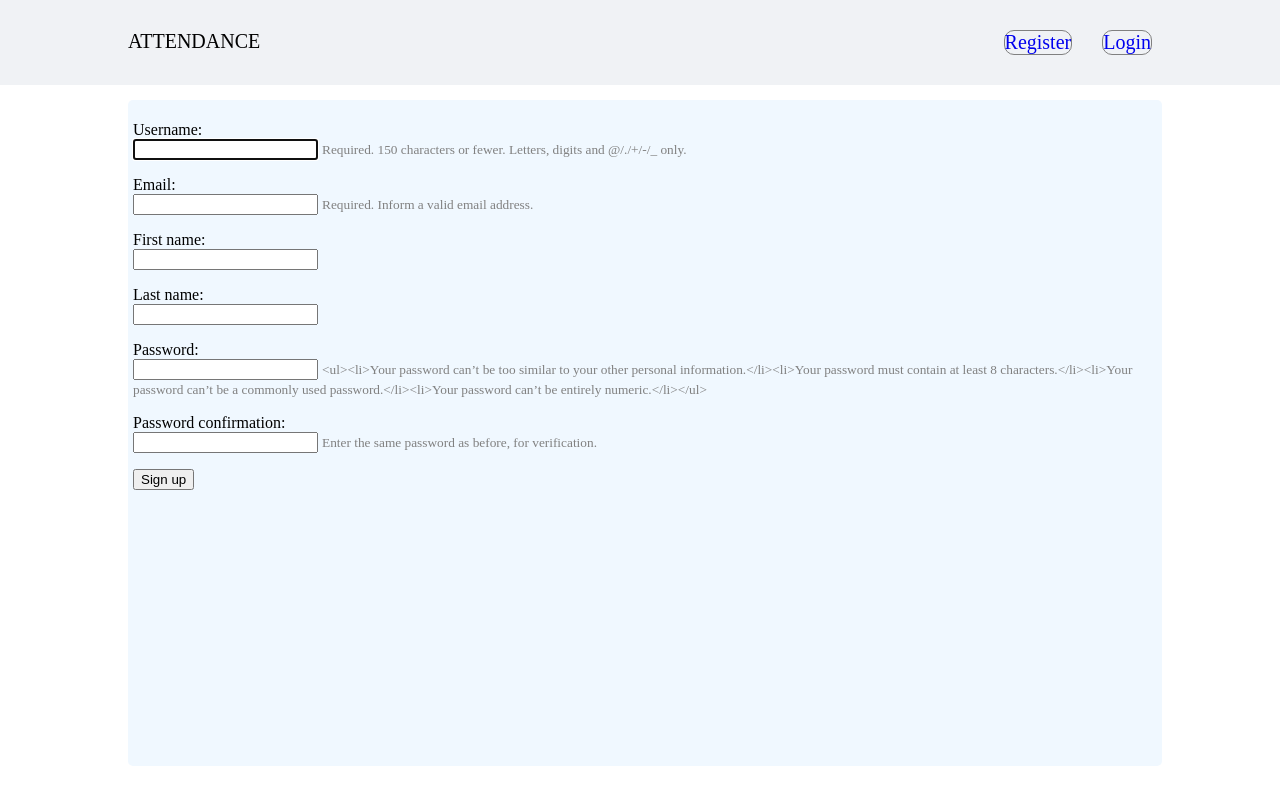
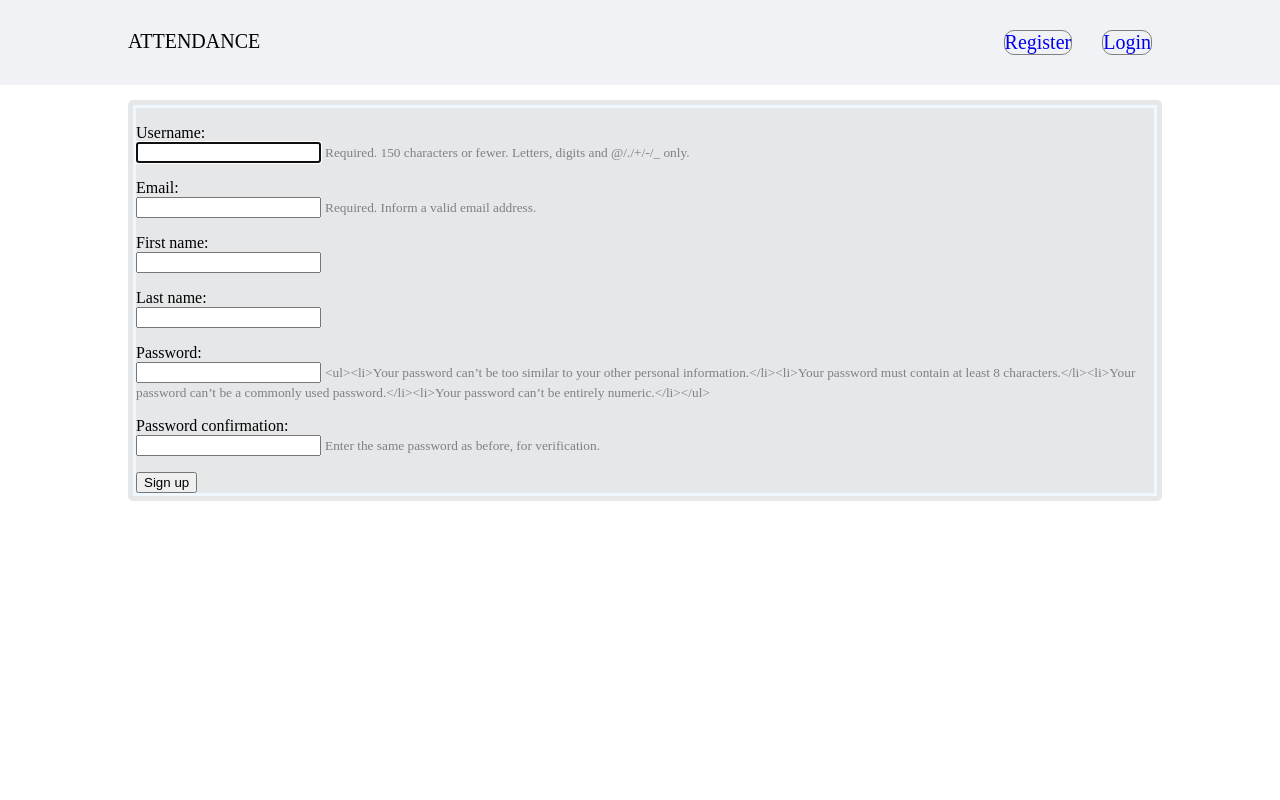
Before and after one commit to mahbubcseju/attendance-by-face-recognition, a Django app: page /sign_up in a window 1280 px wide. Run offline with Django 3.2, Linux system fonts and the light colour scheme.

Commit message:
added registration.css file

```diff
--- /dev/null
+++ b/attendance/static/css/client/registration.css
@@ -0,0 +1,25 @@
+form {
+
+    border : 3px solid #F0F8FF;
+
+}
+.content{
+    -webkit-box-shadow: 0 0 5px 2px #F0F8FF;
+    -moz-box-shadow: 0 0 5px 2px #F0F8FF;
+    box-shadow: 0 0 5px 2px  #fff;
+    background: #e5e7e9;
+    -moz-border-radius: 5px;
+    -webkit-border-radius: 5px;
+    -khtml-border-radius: 5px;
+    top: 100px;
+    border-radius: 5px;
+    outline: none;
+    padding: 5px;
+    min-height: 20vh;
+    width: 100%;
+    position: relative;
+}
+.button
+{ width: auto;
+  padding: 10px 18px;
+  background-color: #003366;}
--- a/attendance/templates/client/login.html
+++ b/attendance/templates/client/login.html
@@ -1,4 +1,5 @@
 {% include('client/base.html') %}
+<link rel="stylesheet" href="{{ static('css/client/registration.css') }}">
 
 {% block content %}
   <div class="content">
--- a/attendance/templates/client/sign_up.html
+++ b/attendance/templates/client/sign_up.html
@@ -1,4 +1,5 @@
 {% include('client/base.html') %}
+<link rel="stylesheet" href="{{ static('css/client/registration.css') }}">
 
 {% block content %}
   <div class="content">
```
